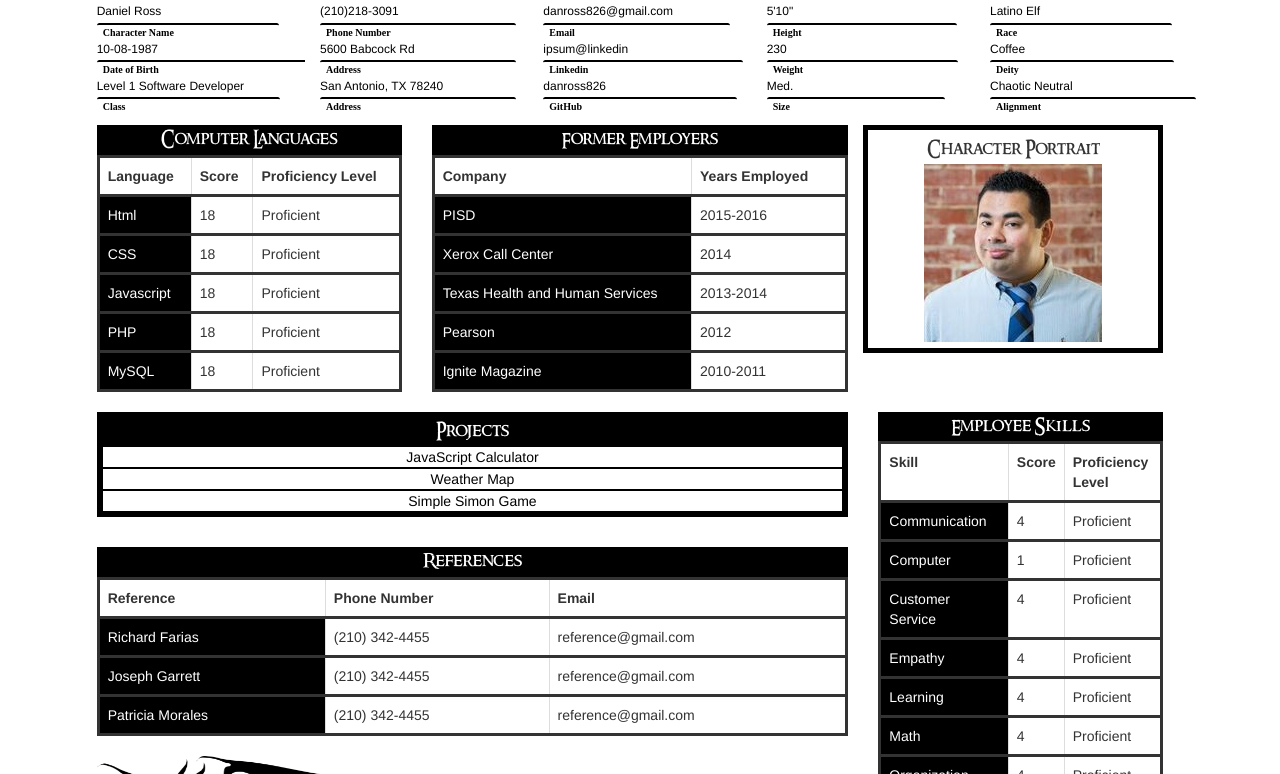
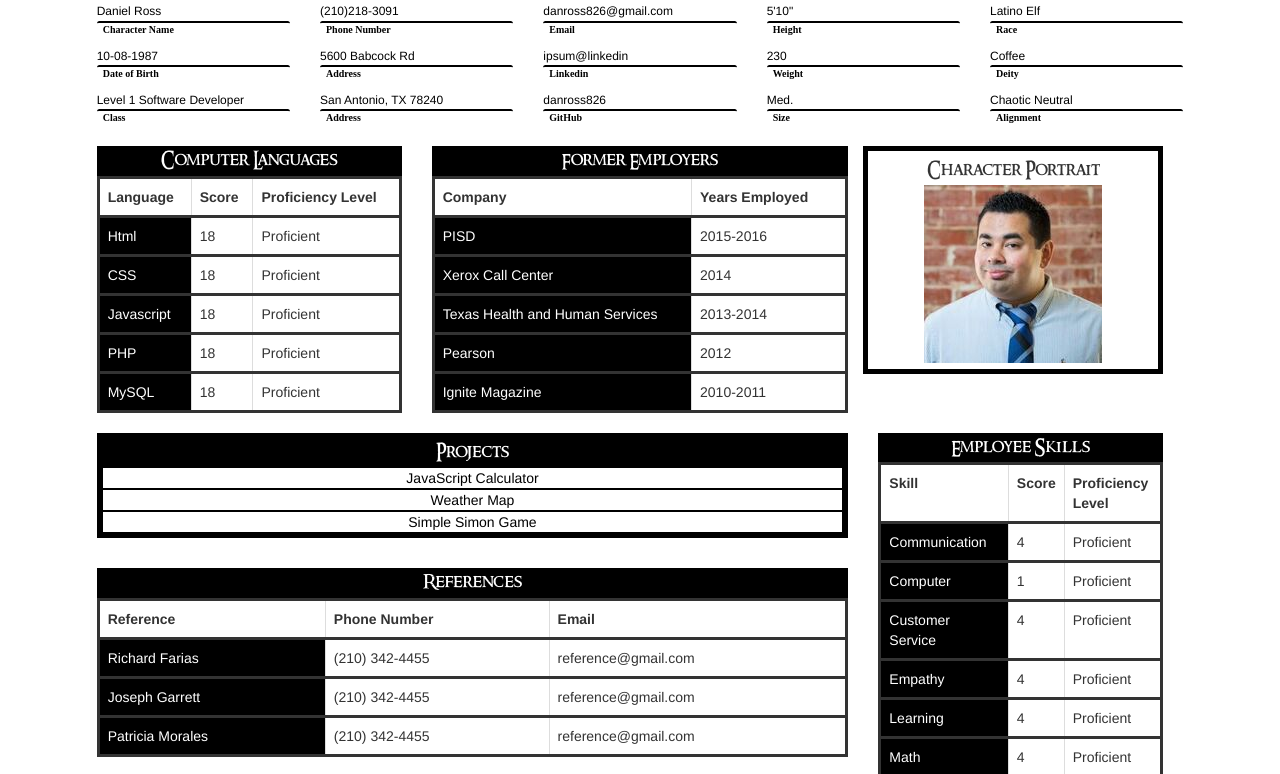
Before and after one commit to danross826/personal.site, a plain HTML site: page public/charactersheet.html in a window 1280 px wide. Shown: the part 118-892 px from the top of the page. Drawn offline with Linux system fonts and the light colour scheme.

Commit message:
everything as of 09-22-16

```diff
--- a/public/css/charactersheet.css
+++ b/public/css/charactersheet.css
@@ -52,6 +52,7 @@ h4{
     font-decoration: bold;
 }
 .label{
+    display: block;
     border-top: solid;
     border-top-color: black;
     border-top-width: 2px;
@@ -59,7 +60,6 @@ h4{
     text-align: left;
     font-size: 10px;
     font-family: "Times New Roman";
-    padding-right: 155px;
 }
 .noBottomMargin{
     margin-bottom: 0px;
@@ -122,6 +122,7 @@ padding-right: 105px;
     margin-left: 1em;
     max-height: 8em;
     max-width: 10em;
+    visibility: hidden;
 }
 #phone{
     padding-right: 125px;
```
Also changed, not shown: public/js/dice_roller.js (added).
